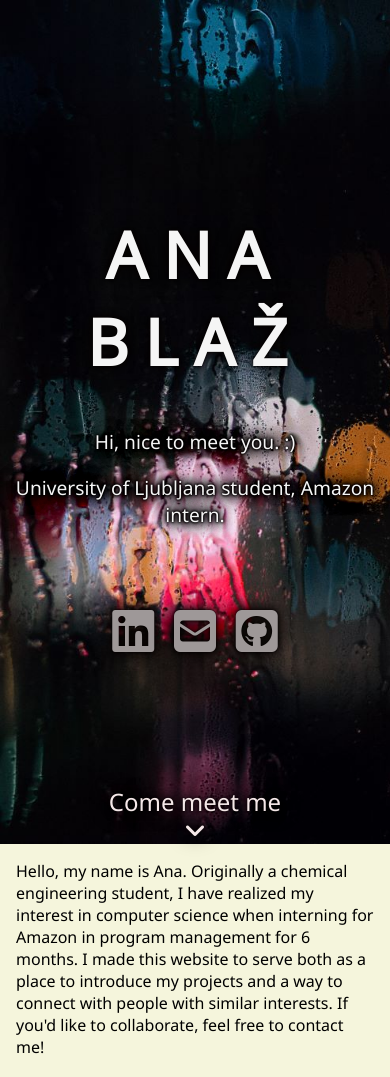
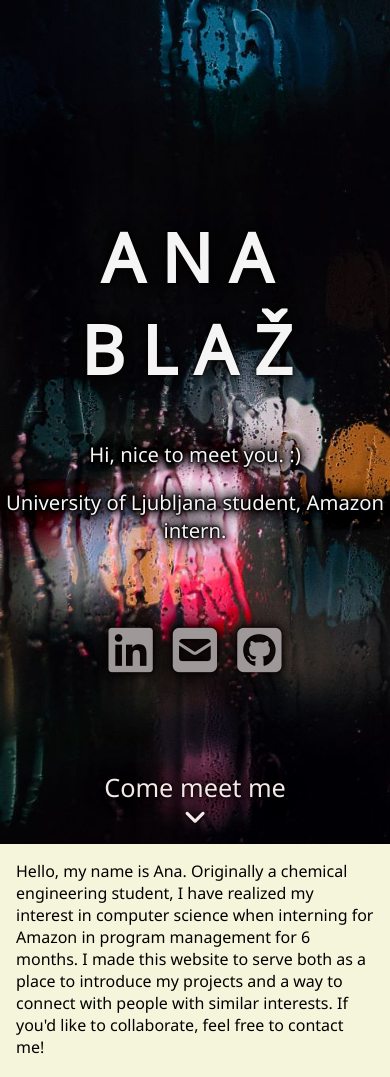
Before and after one commit to anablaz/anablaz.github.io, a plain HTML site: page index.html in a window 390 px wide. Shown: the top 1077 px of the page. Drawn offline with Linux system fonts and the light colour scheme.

Commit message:
ATF mobile adjustment
Works but look into padding-top for Iphone X when the whole thing is ok.

```diff
--- a/index.html
+++ b/index.html
@@ -32,12 +32,10 @@
                 </li>
             </ul>
 
-            <p>
-                <a class="downthepage" href="#slide">
-                    Come meet me
-                    <i class="fas fa-angle-down"></i>
-                </a>
-            </p>
+            <a class="downthepage" href="#slide">
+                Come meet me
+                <i class="fas fa-angle-down"></i>
+            </a>
         </div>
         <div id="slide" class="aboutme row">
             <p class="column mybiomobile">
--- a/style.css
+++ b/style.css
@@ -11,6 +11,8 @@
     padding-top: 25vh;
     text-align: center;
     text-shadow: 0px 0px 20px #050201, 0px 0px 10px #050201, 0px 0px 3px #050201;
+    font-size: 2vh;
+    position: relative;
 }
 
 body {
@@ -20,14 +22,14 @@ body {
 
 .title {
     margin-top: 0;
-    font-size: 4rem;
+    font-size: 4em;
     text-transform: uppercase;
     letter-spacing: .25em;
 }
 
 .firstintro {
     text-shadow: 0px 0px 20px #050201, 0px 0px 10px #050201, 0px 0px 3px #050201, 0px 0px 20px #050201, 0px 0px 10px #050201, 0px 0px 3px #050201, 0px 0px 20px #050201, 0px 0px 10px #050201, 0px 0px 3px #050201;
-    font-size: 1.2rem;
+    font-size: 1.2em;
 }
 
 .socialmedia {
@@ -37,7 +39,7 @@ body {
 .socialmedia li {
     display: inline-block;
     margin-top: 6vh;
-    font-size: 3rem;
+    font-size: 3em;
 }
 
 .socialmedia li:not(:first-child) {
@@ -57,21 +59,21 @@ body {
 .downthepage {
     color: rgb(245, 232, 232);
     display: inline-block;
-    margin-top: 12vh;
+    position: absolute;
+    bottom: 0.6em;
+    left: 0;
+    right: 0;
     text-decoration: none;
-    padding: .4em;
-    padding-bottom: .1em;
-    padding-top: .2em;
-    font-size: 1.5rem;
+    font-size: 1.5em;
 }
 
 .downthepage i {
     display: block;
-    transition: margin-top .1s ease-in-out;
+    transition: transform .1s ease-in-out;
 }
 
 .downthepage:hover i {
-    margin-top: 0.1em;
+    transform: translateY(0.1em);
 }
 
 
@@ -136,6 +138,8 @@ body {
     margin: 0;
     padding: 1rem;
     backdrop-filter: blur(3px);
+    text-shadow: 0px 0px 20px #050201, 0px 0px 10px #050201, 0px 0px 3px #050201, 0px 0px 20px #050201, 0px 0px 10px #050201, 0px 0px 3px #050201, 0px 0px 20px #050201, 0px 0px 10px #050201, 0px 0px 3px #050201;
+
 }
 
 .leftcolumn h2 {
@@ -195,4 +199,9 @@ body {
     .mybiomobile {
         display: none;
     }
+
+    .landingpage {
+        padding-top: 25vh;
+        font-size: 2.45vh;
+    }
 }
```
